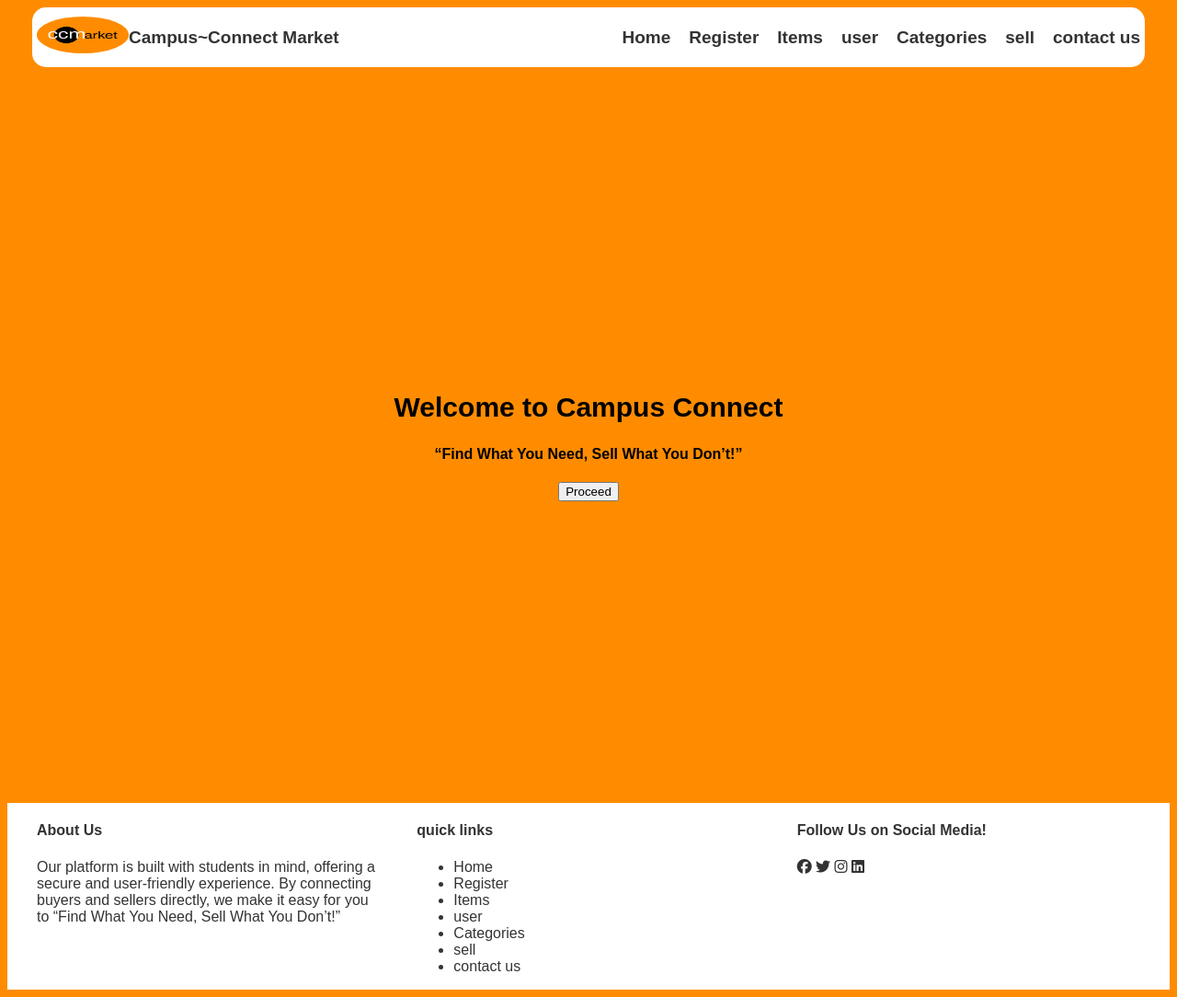
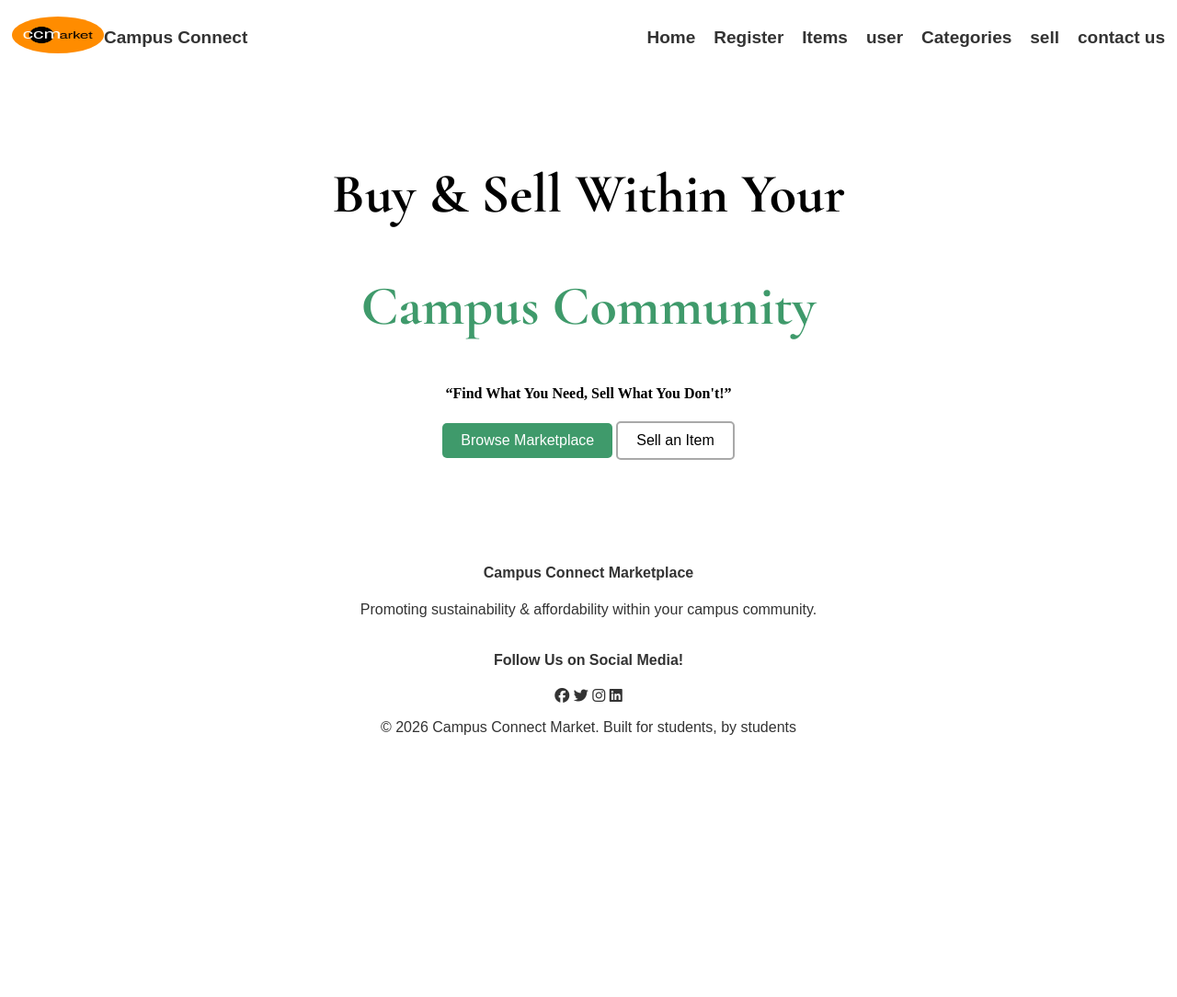
Before and after one commit to XAIMOH001/ccmarket, a Django app: page / in a window 1280 px wide. Shown: the whole page at 92% size. After the commit the page ends 799 px from the top, so only its background shows below. Run offline with Django 5.2, Linux system fonts and the light colour scheme.

Commit message:
styling the landing page

```diff
--- a/ccmapp/urls.py
+++ b/ccmapp/urls.py
@@ -4,7 +4,7 @@ from django.urls import path
 from ccmapp import views
 
 urlpatterns = [
-    path('', views.index, name='index'),
+    path('', views.index, name='home'),
     path('User/', views.user, name='user'),
     path('categories/', views.categories, name='categories'),
     path('items/', views.items, name='items'),
--- a/static/css/main.css
+++ b/static/css/main.css
@@ -1,5 +1,5 @@
 body {
-    background-color: darkorange;
+    background-color: #fff;
 
 }
 
@@ -13,18 +13,35 @@ header {
     display: flex;
     justify-content: space-between;
     align-items: center;
-    max-width: 1200px;
+    max-width: 100%;
     margin: auto;
     padding: 10px 5px;
-    border-radius: 15px;
 }
 
 a {
     text-decoration: none;
     color: #333333;
 }
-
-
+.market_btn {
+    background-color: #3f9a6b;
+    color: white;
+    border: none;
+    padding: 10px 20px;
+    font-size: 16px;
+    cursor: pointer;
+    border-radius: 5px;
+    transition: background-color 0.3s ease;
+}
+.sell_btn {
+    background-color: #fff;
+    color: black;
+    border: 2px solid darkgrey;
+    padding: 10px 20px;
+    font-size: 16px;
+    cursor: pointer;
+    border-radius: 5px;
+    transition: background-color 0.3s ease;
+}
 .logo {
     display: flex;
     align-items: center;
@@ -64,11 +81,11 @@ nav ul li a {
 }
 
 nav ul li a:hover {
-    color: darkorange;
+    color: #2D5A27;
 }
 
 .hero {
-    height: 100vh;
+    height: 60vh;
     display: flex;
     justify-content: center;
     align-items: center;
@@ -80,25 +97,34 @@ nav ul li a:hover {
 
 .hero-content {
     max-width: 800px;
-    padding: 20px;
-    font-family: Arial, Helvetica, sans-serif;
+    padding: 2px;
 }
 
 .welcome{
-    font-size: 30px;
+    font-family: 'Cormorant Garamond', serif;
+    font-weight: 1200;
+    font-size: 60px;
+}
+
+h1 {
+    color: black;}
+
+
+h2{
+    color: #3f9a6b;
 }
 
 footer {
     background-color: #fff;
-    bottom: 0;
     color: #333333;
+    padding: 40px 0 20px 0;
 }
 
 .footer-container{
-    max-width: 1200px;
+    max-width: 100%;
     margin: 0 auto;
-    display: grid;
-    grid-template-columns: repeat(auto-fit, minmax(200px, 1fr));
-    gap: 40px;
+    display: flex;
+    flex-direction: column;
     font-family: Arial, Helvetica, sans-serif;
+    text-align: center;
 }
--- a/templates/base.html
+++ b/templates/base.html
@@ -9,6 +9,9 @@
     {% load static %}
     <link rel="stylesheet" href="{% static 'css/main.css' %}">
     <link rel="stylesheet" href="https://cdnjs.cloudflare.com/ajax/libs/font-awesome/6.5.1/css/all.min.css">
+    <link rel="preconnect" href="https://fonts.googleapis.com">
+    <link rel="preconnect" href="https://fonts.gstatic.com" crossorigin>
+    <link href="https://fonts.googleapis.com/css2?family=Cormorant+Garamond:wght@700&family=Poppins:wght@300;400;600&display=swap" rel="stylesheet">
 </head>
 
 
@@ -17,18 +20,18 @@
 <header class="header-container">
     <div class="logo">
         <a href=""><img src="{% static 'assets/logo.png' %}" alt="market logo"></a>
-        <span>Campus~Connect Market</span>
+        <span>Campus Connect</span>
     </div>
     <div>
         <nav>
             <ul>
-                <li><a href="index/">Home</a></li>
-                <li><a href="register/">Register</a></li>
-                <li><a href="items/">Items</a></li>
-                <li><a href="User/">user</a></li>
-                <li><a href="categories/">Categories</a></li>
-                <li><a href="sell/">sell</a></li>
-                <li><a href="contact/">contact us</a></li>
+                <li><a href="{% url 'home' %}">Home</a></li>
+                <li><a href="{% url 'register' %}">Register</a></li>
+                <li><a href="{% url 'items' %}">Items</a></li>
+                <li><a href="{% url 'user' %}">user</a></li>
+                <li><a href="{% url 'categories' %}">Categories</a></li>
+                <li><a href="{% url 'sell' %}">sell</a></li>
+                <li><a href="{% url 'contact' %}">contact us</a></li>
             </ul>
         </nav>
     </div>
@@ -43,23 +46,10 @@
     <div class="footer-container">
 
         <div class="about">
-            <h4>About Us</h4>
-            <p>Our platform is built with students in mind, offering a secure and user-friendly experience. By
-                connecting
-                buyers and sellers directly, we make it easy for you to “Find What You Need, Sell What You Don’t!”</p>
+            <h4>Campus Connect Marketplace</h4>
+            <p>Promoting sustainability & affordability within your campus community.</p>
         </div>
-        <div class="navi">
-            <h4>quick links</h4>
-            <ul>
-                <li><a href="index/">Home</a></li>
-                <li><a href="register/">Register</a></li>
-                <li><a href="items/">Items</a></li>
-                <li><a href="User/">user</a></li>
-                <li><a href="categories/">Categories</a></li>
-                <li><a href="sell/">sell</a></li>
-                <li><a href="contact/">contact us</a></li>
-            </ul>
-        </div>
+
         <div class="socials">
             <h4>Follow Us on Social Media!</h4>
             <a href="https://www.facebook.com" target="_blank" title="Facebook"><i class="fab fa-facebook"></i></a>
@@ -67,6 +57,7 @@
             <a href="https://www.instagram.com" target="_blank" title="Instagram"><i class="fab fa-instagram"></i></a>
             <a href="https://www.linkedin.com" target="_blank" title="LinkedIn"><i class="fab fa-linkedin"></i></a>
         </div>
+        <p>&copy; {% now "Y" %} Campus Connect Market. Built for students, by students</p>
     </div>
 
 
--- a/templates/index.html
+++ b/templates/index.html
@@ -6,9 +6,11 @@
 {% block content %}
     <section class="hero">
         <div class="hero-content">
-            <h1 class="welcome">Welcome to Campus Connect</h1>
-            <h4>“Find What You Need, Sell What You Don’t!”</h4>
-            <a href="{% url 'contact' %}"><button type="button">Proceed</button></a>
+            <h1 class="welcome">Buy & Sell Within Your</h1>
+            <h2 class="welcome" >Campus Community</h2>
+            <h4>“Find What You Need, Sell What You Don't!”</h4>
+            <a href="{% url 'contact' %}"><button type="button" class="market_btn">Browse Marketplace</button></a>
+            <a href="{% url 'sell' %}"><button type="button" class="sell_btn">Sell an Item</button></a>
         </div>
     </section>
 {% endblock %}
```
Also changed, not shown: templates/User.html (added, +16 -0 lines), templates/categories.html (added, +16 -0 lines), templates/contact us.html (added, +16 -0 lines), templates/items.html (added, +16 -0 lines), templates/register.html (added, +16 -0 lines), templates/sell.html (added, +16 -0 lines).
